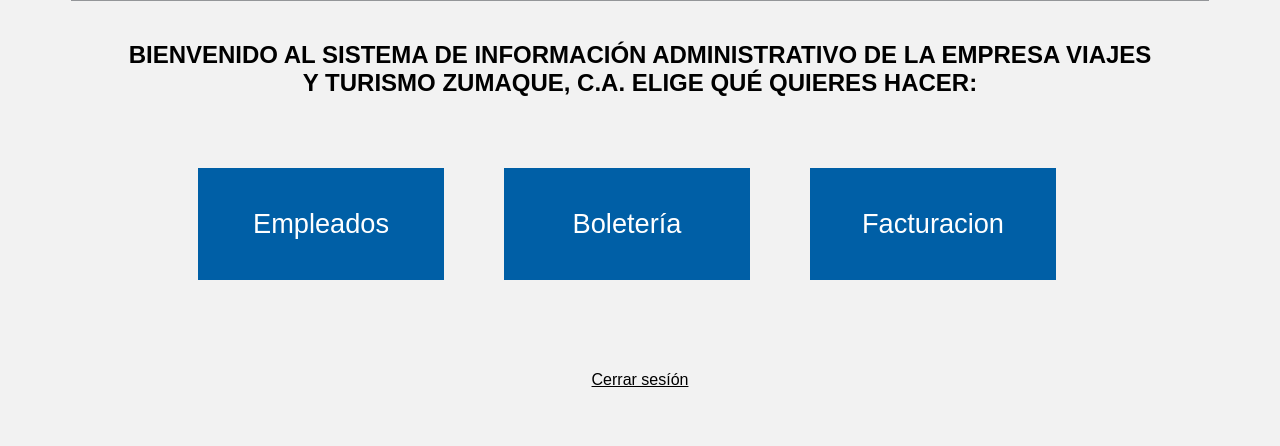
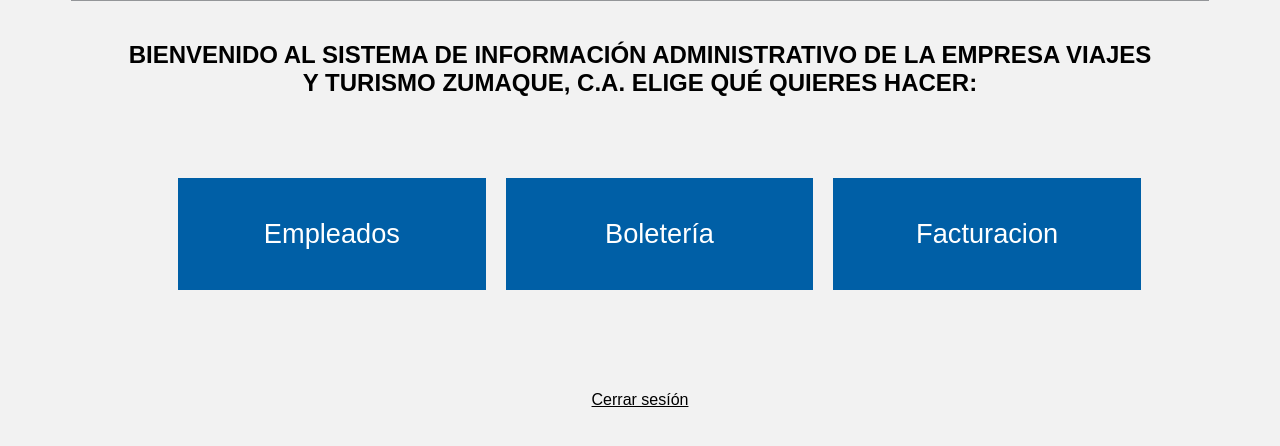
Before and after one commit to Jhonnynd/SIAZ, a PHP site: page /inicio.php in a window 1280 px wide. Shown: the part 287-733 px from the top of the page. Run offline with PHP 8.4, Linux system fonts and the light colour scheme; the visitor is signed in with stand-in values (Sample User, id 1).

Commit message:
detalles finales

```diff
--- a/actualizarempleado.php
+++ b/actualizarempleado.php
@@ -48,6 +48,7 @@
 	<meta name="description" content="">
 	<meta name="viewport" content="width=device-width, initial-scale=1">
 	<title>Sistema de Información Administrativo ZUMAQUE</title>
+	<link rel="icon" href="favicon.ico" type="image/ico">
 	<link rel="stylesheet" href="css/estilos.css">
 </head>
 <body>
--- a/crearempleado.php
+++ b/crearempleado.php
@@ -37,6 +37,7 @@
 	<meta name="description" content="">
 	<meta name="viewport" content="width=device-width, initial-scale=1">
 	<title>Sistema de Información Administrativo ZUMAQUE</title>
+	<link rel="icon" href="favicon.ico" type="image/ico">
 	<link rel="stylesheet" href="css/estilos.css">
 </head>
 <body>
--- a/css/estilos.css
+++ b/css/estilos.css
@@ -190,10 +190,14 @@ ul.seleccion li a{
 
 @media only screen and (min-width: 992px){
 		ul.seleccion li a{
-		margin: 10px 30px;
-		width: 25%;
-		float: left;
+		margin: 10px 0;
 		}
+		ul.seleccion li{
+			float:left;
+			width: 33.3%;
+			padding: 10px;
+		}
+
 }
 ul.seleccion li a:hover{
 		background-color: #025d9cdb;
--- a/editarempleado.php
+++ b/editarempleado.php
@@ -24,6 +24,7 @@ if (isset ($_GET['id'])){
 	<meta name="description" content="">
 	<meta name="viewport" content="width=device-width, initial-scale=1">
 	<title>Sistema de Información Administrativo ZUMAQUE</title>
+	<link rel="icon" href="favicon.ico" type="image/ico">
 	<link rel="stylesheet" href="css/estilos.css">
 	<script>
 		function validarcombobox(){
--- a/eliminarempleado.php
+++ b/eliminarempleado.php
@@ -23,6 +23,7 @@
 	<meta name="description" content="">
 	<meta name="viewport" content="width=device-width, initial-scale=1">
 	<title>Sistema de Información Administrativo ZUMAQUE</title>
+	<link rel="icon" href="favicon.ico" type="image/ico">
 	<link rel="stylesheet" href="css/estilos.css">
 </head>
 <body>
--- a/eliminarfactura.php
+++ b/eliminarfactura.php
@@ -32,6 +32,7 @@
 	<meta name="description" content="">
 	<meta name="viewport" content="width=device-width, initial-scale=1">
 	<title>Sistema de Información Administrativo ZUMAQUE</title>
+	<link rel="icon" href="favicon.ico" type="image/ico">
 	<link rel="stylesheet" href="css/estilos.css">
 </head>
 <body>
--- a/empleados.php
+++ b/empleados.php
@@ -23,6 +23,7 @@
 	<meta name="description" content="">
 	<meta name="viewport" content="width=device-width, initial-scale=1">
 	<title>Sistema de Información Administrativo ZUMAQUE</title>
+	<link rel="icon" href="favicon.ico" type="image/ico">
 	<link rel="stylesheet" href="css/estilos.css">
 	<script>
 		function validarcombobox(){
--- a/facturacion.php
+++ b/facturacion.php
@@ -33,6 +33,7 @@
 	<meta name="description" content="">
 	<meta name="viewport" content="width=device-width, initial-scale=1">
 	<title>Sistema de Información Administrativo ZUMAQUE</title>
+	<link rel="icon" href="favicon.ico" type="image/ico">
 	<link rel="stylesheet" href="css/estilos.css">
 </head>
 <body>
--- a/facturagenerada.php
+++ b/facturagenerada.php
@@ -56,6 +56,7 @@
 	<meta name="description" content="">
 	<meta name="viewport" content="width=device-width, initial-scale=1">
 	<title>Sistema de Información Administrativo ZUMAQUE</title>
+	<link rel="icon" href="favicon.ico" type="image/ico">
 	<link rel="stylesheet" href="css/estilos.css">
 </head>
 <body>
--- a/index.php
+++ b/index.php
@@ -5,6 +5,7 @@
 	<meta name="description" content="">
 	<meta name="viewport" content="width=device-width, initial-scale=1">
 	<title>Sistema de Información Administrativo ZUMAQUE</title>
+	<link rel="icon" href="favicon.ico" type="image/ico">
 	<link rel="stylesheet" href="css/font-awesome.min.css">
 	<link rel="stylesheet" href="css/estilos.css">
 </head>
--- a/inicio.php
+++ b/inicio.php
@@ -12,6 +12,7 @@ if($varsession == null || $varsession = ''){
 	<meta name="description" content="">
 	<meta name="viewport" content="width=device-width, initial-scale=1">
 	<title>Sistema de Información Administrativo ZUMAQUE</title>
+	<link rel="icon" href="favicon.ico" type="image/ico">
 	<link rel="stylesheet" href="css/estilos.css">
 </head>
 <body>
--- a/print_pdf.php
+++ b/print_pdf.php
@@ -7,6 +7,7 @@ ob_start();
 require_once 'print_view.php';
 $html = ob_get_clean();
 $html2pdf = new Html2Pdf('P', 'A4', 'es', 'true', 'UTF-8');
+$html2pdf->pdf->SetDisplayMode('fullpage');
 $html2pdf->writeHTML($html);
 $html2pdf->output('Factura_de_Viajes_y_Turismo_ZUMAQUE.pdf');
 
--- a/print_view.php
+++ b/print_view.php
@@ -1,5 +1,5 @@
 <?php session_start();
-	$varsession = $_SESSION['usuario'];
+	 $varsession = $_SESSION['usuario'];
 	if($varsession == null || $varsession = ''){
 		header ("location:index.php");
 	}
--- a/registro.php
+++ b/registro.php
@@ -6,6 +6,7 @@
 	<meta name="description" content="">
 	<meta name="viewport" content="width=device-width, initial-scale=1">
 	<title>Sistema de Información Administrativo ZUMAQUE</title>
+	<link rel="icon" href="favicon.ico" type="image/ico">
 	<link rel="stylesheet" href="css/estilos.css">
 	<script>
 		function validarcombobox(){
--- a/registrocompleto.php
+++ b/registrocompleto.php
@@ -33,6 +33,7 @@
 	<meta name="description" content="">
 	<meta name="viewport" content="width=device-width, initial-scale=1">
 	<title>Sistema de Información Administrativo ZUMAQUE</title>
+	<link rel="icon" href="favicon.ico" type="image/ico">
 	<link rel="stylesheet" href="css/estilos.css">
 	<script>
 		function validarcombobox(){
--- a/sinautorizacion.php
+++ b/sinautorizacion.php
@@ -11,6 +11,7 @@ if($varsession == null || $varsession = ''){
 	<meta name="description" content="">
 	<meta name="viewport" content="width=device-width, initial-scale=1">
 	<title>Sistema de Información Administrativo ZUMAQUE</title>
+	<link rel="icon" href="favicon.ico" type="image/ico">
 	<link rel="stylesheet" href="css/estilos.css">
 </head>
 <body>
```
Also changed, not shown: favicon.ico (added).
